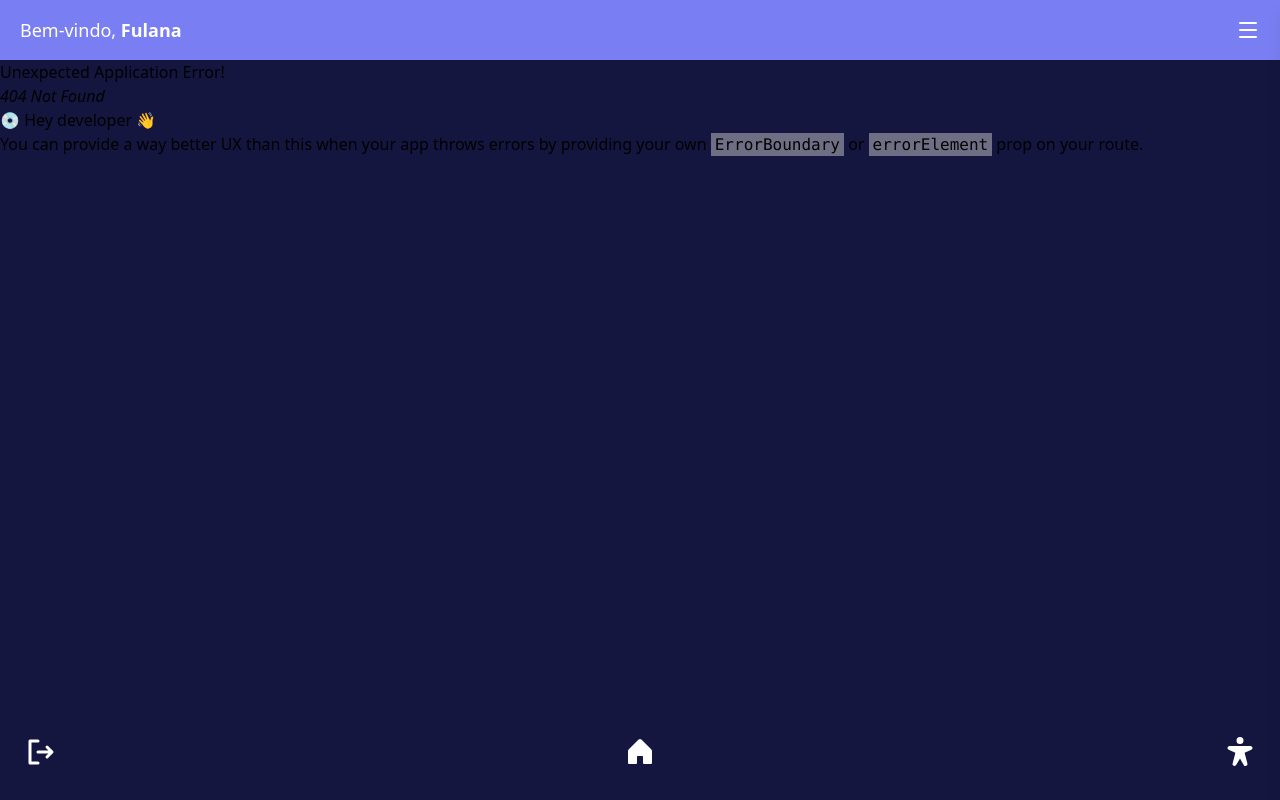
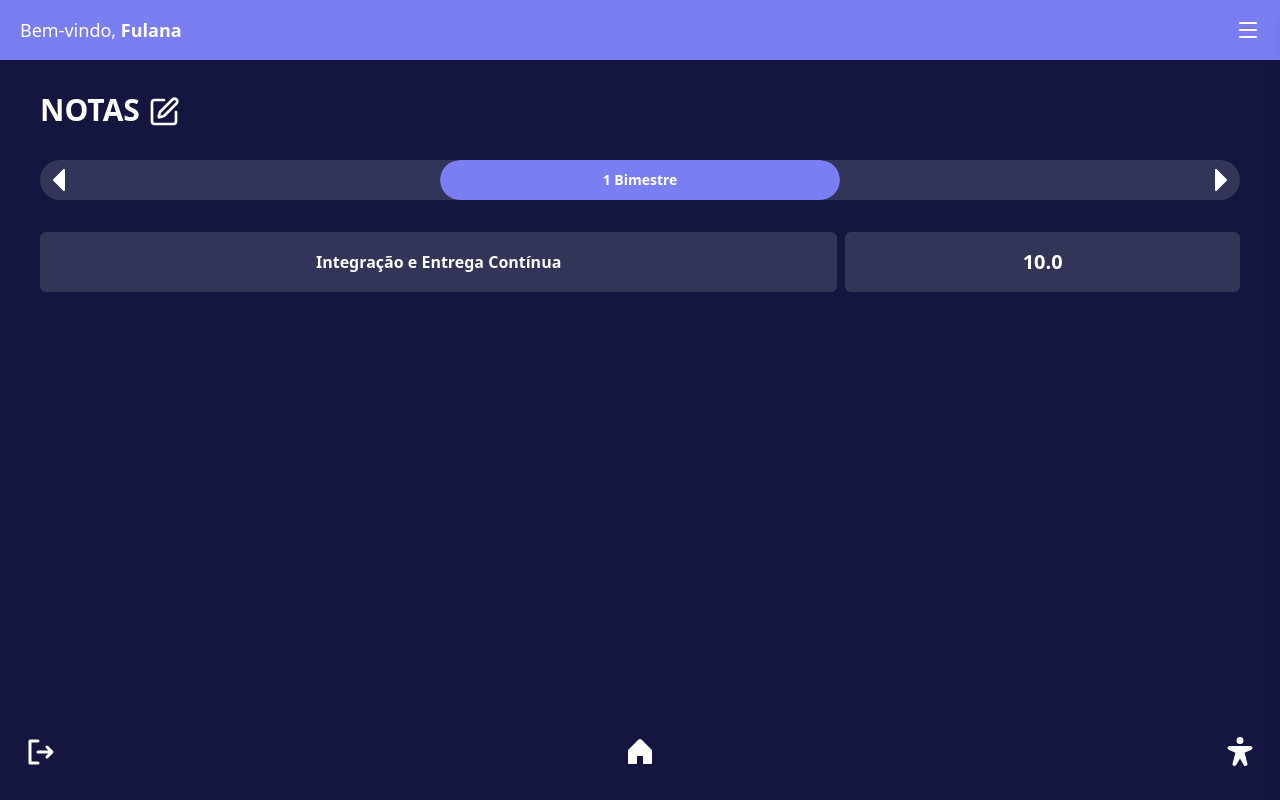
Before and after one commit to JarJv/agenda-do-aluno, a React (Vite) app: page /notas in a window 1280 px wide. Before the commit this address had no page. Built offline with nearby package versions, Linux system fonts and the light colour scheme.

Commit message:
Add: Construção da tela de notas

```diff
--- a/src/assets/style.css
+++ b/src/assets/style.css
@@ -4,4 +4,5 @@
     --c1:#141640;
     --c2:#797FF2;
     --c3:#46498C;
+    --c4:#323558;
 }
--- a/src/main.tsx
+++ b/src/main.tsx
@@ -4,6 +4,7 @@ import { createBrowserRouter, RouterProvider } from "react-router-dom";
 import './assets/style.css';
 import Menu from './pages/Menu.tsx'
 import Calendario from './pages/Calendario.tsx'
+import Notas from './pages/Notas.tsx'
 import NavTop from './components/NavTop.tsx'
 import NavBottom from './components/NavBottom.tsx'
 
@@ -15,6 +16,10 @@ let router = createBrowserRouter([
   {
     path: "/calendario",
     element: <Calendario />
+  },
+  {
+    path: "/notas",
+    element: <Notas />
   }
 ]);
 
--- a/src/pages/Notas.tsx
+++ b/src/pages/Notas.tsx
@@ -1 +1,80 @@
 import '../assets/style.css'
+import {useRef, useState, useEffect} from 'react';
+import {SquarePenIcon} from 'lucide-react'
+import {CaretLeft, CaretRight} from '@phosphor-icons/react'
+
+export default function Notas(){
+    const [index, setIndex] = useState(0);
+    const [slideSize, setSlideSize] = useState(0);
+    const [currentSlide, setCurrentSlide] = useState(0);
+    const slideRef = useRef<HTMLDivElement>(null);
+
+    useEffect(() => {
+        if(slideRef.current) {
+            const size = slideRef.current.offsetWidth;
+            setSlideSize(size);
+        }
+    }, []);
+
+    const offset = index * -slideSize;
+
+    function encreaseCarr(){
+        if(currentSlide<3){
+            setCurrentSlide(currentSlide+1)
+            setIndex(index+1)
+        }
+    }
+    function decreaseCarr(){
+        if(currentSlide>0){
+            setCurrentSlide(currentSlide-1)
+            setIndex(index-1)
+        }
+    }
+
+    return(
+        <main className='px-10 py-8 flex flex-col gap-y-8'>
+            <section className='flex text-white gap-x-2 font-extrabold items-end'>
+                <h1 className='text-3xl'>NOTAS</h1>
+                <SquarePenIcon size={32}/>
+            </section>
+            <section className='flex justify-between rounded-full text-white bg-(--c4) font-bold text-center'>
+                <button onClick={()=>{decreaseCarr()}} className='rounded-full ml-0 p-1 flex justify-center items-center'>
+                    <CaretLeft weight='fill' size={32}/>
+                </button>
+                <div className="w-1/3 rounded-full overflow-hidden">
+                    <div
+                    className={`h-full flex flex-row flex-nowrap transition-transform duration-300`}
+                    style={{ transform: `translateX(${offset}px)` }}
+                    >
+                    <div ref={slideRef} className='w-full shrink-0 rounded-full px-3 py-1 text-sm text-nowrap text-white bg-(--c2) font-bold flex justify-center items-center'>
+                        1 Bimestre
+                    </div>
+                    <div className='w-full shrink-0 rounded-full px-3 py-1 text-sm text-nowrap text-white bg-(--c2) font-bold flex justify-center items-center'>
+                        2 Bimestre
+                    </div>
+                    <div className='w-full shrink-0 rounded-full px-3 py-1 text-sm text-nowrap text-white bg-(--c2) font-bold flex justify-center items-center'>
+                        3 Bimestre
+                    </div>
+                    <div className='w-full shrink-0 rounded-full px-3 py-1 text-sm text-nowrap text-white bg-(--c2) font-bold flex justify-center items-center'>
+                        4 Bimestre
+                    </div>
+                    </div>
+
+                </div>
+                <button onClick={()=>{encreaseCarr()}} className='rounded-full ml-0 p-1 flex justify-center items-center'>
+                    <CaretRight weight='fill' size={32}/>
+                </button>
+            </section>
+            <section>
+                <div className='grid grid-flow-cols grid-cols-3 gap-2 text-white font-bold'>
+                    <article className='col-span-2 bg-(--c4) p-4 rounded-md flex justify-center items-center'>
+                        Integração e Entrega Contínua
+                    </article>
+                    <article className='col-span-1 bg-(--c4) p-4 rounded-md flex justify-center items-center text-xl'>
+                        10.0
+                    </article>
+                </div>
+            </section>
+        </main>
+    )
+}
```
